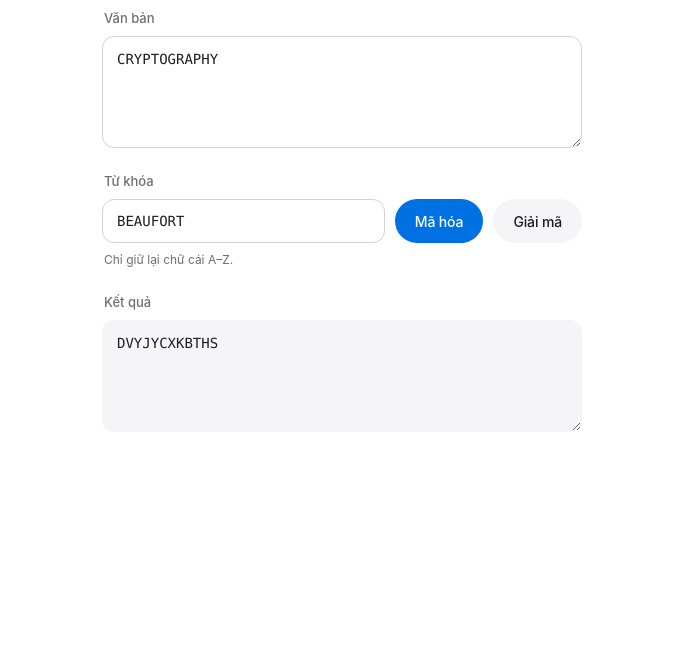
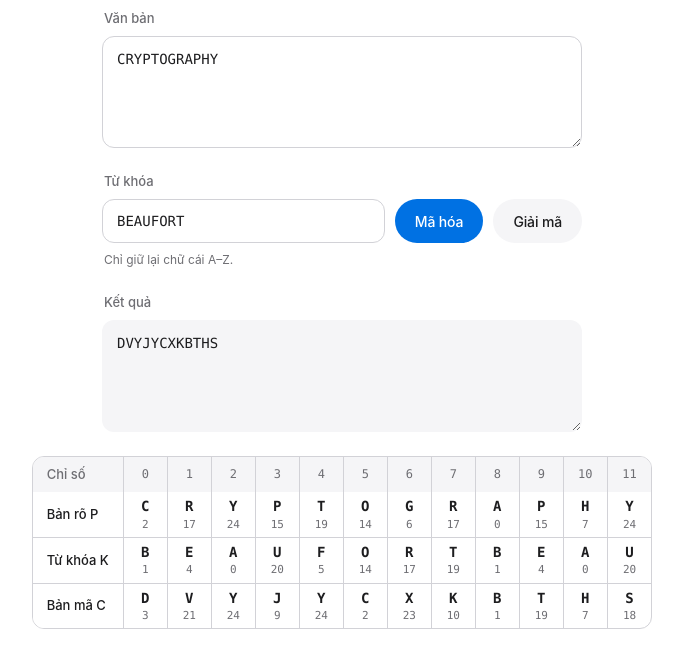
Before and after one commit to kychitoge/do-kiep, a plain HTML site: page anm/index.html in a window 1280 px wide. Shown: the part 127-794 px from the top of the page, without its empty margins (298-981 px from the left). Drawn offline with Linux system fonts and the light colour scheme.

Commit message:
Cap nhat thu muc anm

```diff
--- a/anm/app.js
+++ b/anm/app.js
@@ -11,7 +11,8 @@
     keyHint: $('keyHint'),
     btnEncrypt: $('btnEncrypt'),
     btnDecrypt: $('btnDecrypt'),
-    outputBox: $('outputBox')
+    outputBox: $('outputBox'),
+    cipherTable: $('cipherTable')
   };
 
   const stripDiacritics = (text) =>
@@ -32,25 +33,137 @@
     const prepared = stripDiacritics(text || '');
     let keyIdx = 0;
     let output = '';
+    const steps = [];
 
     for (const ch of prepared) {
       const upper = ch.toUpperCase();
       if (upper >= 'A' && upper <= 'Z') {
-        const p = upper.charCodeAt(0) - 65;
-        const k = key[keyIdx % key.length].charCodeAt(0) - 65;
-        const c = mode === 'encrypt' ? (p + k) % 26 : (p - k + 26) % 26;
-        output += ALPHABET[c];
+        const inCode = upper.charCodeAt(0) - 65;
+        const keyChar = key[keyIdx % key.length];
+        const k = keyChar.charCodeAt(0) - 65;
+        const outCode = mode === 'encrypt' ? (inCode + k) % 26 : (inCode - k + 26) % 26;
+        const outChar = ALPHABET[outCode];
+        output += outChar;
+
+        const isEncrypt = mode === 'encrypt';
+        steps.push({
+          isLetter: true,
+          pChar: isEncrypt ? upper : outChar,
+          pNum: isEncrypt ? inCode : outCode,
+          kChar: keyChar,
+          kNum: k,
+          cChar: isEncrypt ? outChar : upper,
+          cNum: isEncrypt ? outCode : inCode
+        });
         keyIdx++;
       } else {
         output += ch;
+        steps.push({
+          isLetter: false,
+          displayChar: ch === ' ' ? '·' : ch
+        });
       }
     }
 
-    return { output, isFallbackKey: cleanKey.length === 0 };
+    return { output, isFallbackKey: cleanKey.length === 0, steps };
   };
 
+  const createCell = (tag, className, text) => {
+    const cell = document.createElement(tag);
+    if (className) cell.className = className;
+    if (text !== undefined) cell.textContent = text;
+    return cell;
+  };
+
+  const createStepCell = (charText, numText, extraClass) => {
+    const td = document.createElement('td');
+    if (extraClass) td.className = extraClass;
+
+    const charSpan = document.createElement('span');
+    charSpan.className = 'cell-char';
+    charSpan.textContent = charText;
+    td.appendChild(charSpan);
+
+    if (numText !== null && numText !== undefined) {
+      const numSpan = document.createElement('span');
+      numSpan.className = 'cell-num';
+      numSpan.textContent = String(numText);
+      td.appendChild(numSpan);
+    }
+
+    return td;
+  };
+
+  const renderTable = (steps) => {
+    const table = el.cipherTable;
+    activeCol = -1;
+    table.replaceChildren();
+
+    const thead = document.createElement('thead');
+    const headRow = document.createElement('tr');
+    headRow.appendChild(createCell('th', 'row-head', 'Chỉ số'));
+
+    const tbody = document.createElement('tbody');
+    const pRow = document.createElement('tr');
+    pRow.appendChild(createCell('th', 'row-head', 'Bản rõ P'));
+
+    const kRow = document.createElement('tr');
+    kRow.appendChild(createCell('th', 'row-head', 'Từ khóa K'));
+
+    const cRow = document.createElement('tr');
+    cRow.appendChild(createCell('th', 'row-head', 'Bản mã C'));
+
+    steps.forEach((step, idx) => {
+      headRow.appendChild(createCell('th', '', String(idx)));
+
+      if (step.isLetter) {
+        pRow.appendChild(createStepCell(step.pChar, step.pNum, ''));
+        kRow.appendChild(createStepCell(step.kChar, step.kNum, ''));
+        cRow.appendChild(createStepCell(step.cChar, step.cNum, ''));
+      } else {
+        pRow.appendChild(createCell('td', 'cell-muted', step.displayChar));
+        kRow.appendChild(createCell('td', 'cell-muted', '—'));
+        cRow.appendChild(createCell('td', 'cell-muted', step.displayChar));
+      }
+    });
+
+    thead.appendChild(headRow);
+    tbody.append(pRow, kRow, cRow);
+    table.append(thead, tbody);
+  };
+
+  let activeCol = -1;
+
+  const setActiveColumn = (colIndex) => {
+    if (colIndex === activeCol) return;
+
+    for (const row of el.cipherTable.rows) {
+      if (activeCol > 0 && row.cells[activeCol]) {
+        row.cells[activeCol].classList.remove('cell-active');
+      }
+      if (colIndex > 0 && row.cells[colIndex]) {
+        row.cells[colIndex].classList.add('cell-active');
+      }
+    }
+
+    activeCol = colIndex;
+  };
+
+  el.cipherTable.addEventListener('mouseover', (e) => {
+    const cell = e.target.closest('th, td');
+    if (!cell || cell.cellIndex === 0) {
+      setActiveColumn(-1);
+      return;
+    }
+    setActiveColumn(cell.cellIndex);
+  });
+
+  el.cipherTable.addEventListener('mouseleave', () => {
+    setActiveColumn(-1);
+  });
+
   const run = (mode) => {
-    const { output, isFallbackKey } = transformVigenere(
+    const { output, isFallbackKey, steps } = transformVigenere(
       el.textInput.value,
       el.keyInput.value,
       mode
@@ -61,6 +174,7 @@
       : 'Chỉ giữ lại chữ cái A–Z.';
 
     el.outputBox.value = output;
+    renderTable(steps);
   };
 
   el.keyInput.addEventListener('input', (e) => {
--- a/anm/index.html
+++ b/anm/index.html
@@ -53,6 +53,10 @@
         aria-live="polite"
       ></textarea>
     </div>
+
+    <div class="table-wrap">
+      <table id="cipherTable" class="cipher-table"></table>
+    </div>
   </main>
 </body>
 </html>
--- a/anm/styles.css
+++ b/anm/styles.css
@@ -171,6 +171,104 @@ input.control {
   background-color: var(--surface-secondary-hover);
 }
 
+.table-wrap {
+  width: max-content;
+  min-width: 100%;
+  max-width: calc(100vw - 40px);
+  align-self: center;
+  overflow-x: auto;
+  border: 1px solid var(--border);
+  border-radius: var(--radius-input);
+  background-color: var(--bg);
+}
+
+.cipher-table {
+  width: max-content;
+  min-width: 100%;
+  border-collapse: collapse;
+  font-family: var(--font-mono);
+  font-variant-numeric: tabular-nums;
+}
+
+.cipher-table th,
+.cipher-table td {
+  border-right: 1px solid var(--border);
+  border-bottom: 1px solid var(--border);
+  text-align: center;
+  vertical-align: middle;
+  min-width: 44px;
+  padding: 6px 8px;
+}
+
+.cipher-table tr:last-child th,
+.cipher-table tr:last-child td {
+  border-bottom: none;
+}
+
+.cipher-table th:last-child,
+.cipher-table td:last-child {
+  border-right: none;
+}
+
+.cipher-table thead th {
+  background-color: var(--surface-secondary);
+  color: var(--text-secondary);
+  font-size: 12px;
+  font-weight: 500;
+  padding: 8px;
+}
+
+.cipher-table .row-head {
+  position: sticky;
+  left: 0;
+  z-index: 1;
+  background-color: var(--bg);
+  font-family: var(--font-sans);
+  font-size: 13px;
+  font-weight: 500;
+  color: var(--text-primary);
+  text-align: left;
+  white-space: nowrap;
+  padding: 8px 14px;
+}
+
+.cipher-table thead .row-head {
+  background-color: var(--surface-secondary);
+  color: var(--text-secondary);
+}
+
+.cipher-table .cell-char {
+  display: block;
+  font-size: 14px;
+  font-weight: 600;
+  line-height: 1.25;
+  color: var(--text-primary);
+}
+
+.cipher-table .cell-num {
+  display: block;
+  font-size: 11px;
+  line-height: 1.2;
+  color: var(--text-secondary);
+  margin-top: 2px;
+}
+
+.cipher-table .cell-muted {
+  background-color: var(--surface-secondary);
+  color: var(--text-secondary);
+}
+
+.cipher-table .cell-active {
+  background-color: rgba(0, 113, 227, 0.08);
+}
+
+.cipher-table thead th.cell-active,
+.cipher-table td.cell-active,
+.cipher-table .cell-active .cell-char,
+.cipher-table .cell-active .cell-num {
+  color: var(--accent);
+}
+
 @media (max-width: 480px) {
   .container {
     padding: 40px 16px;
```
